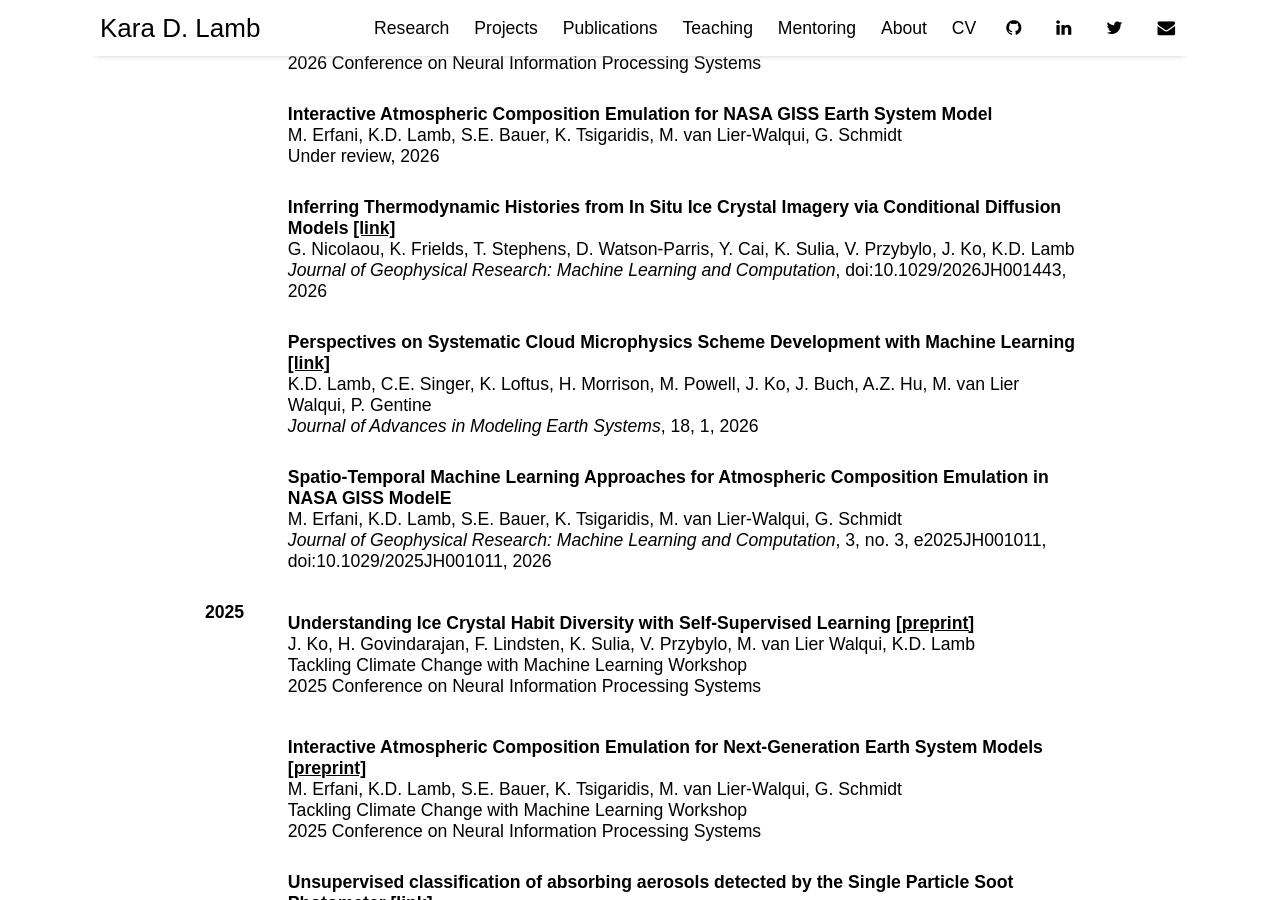
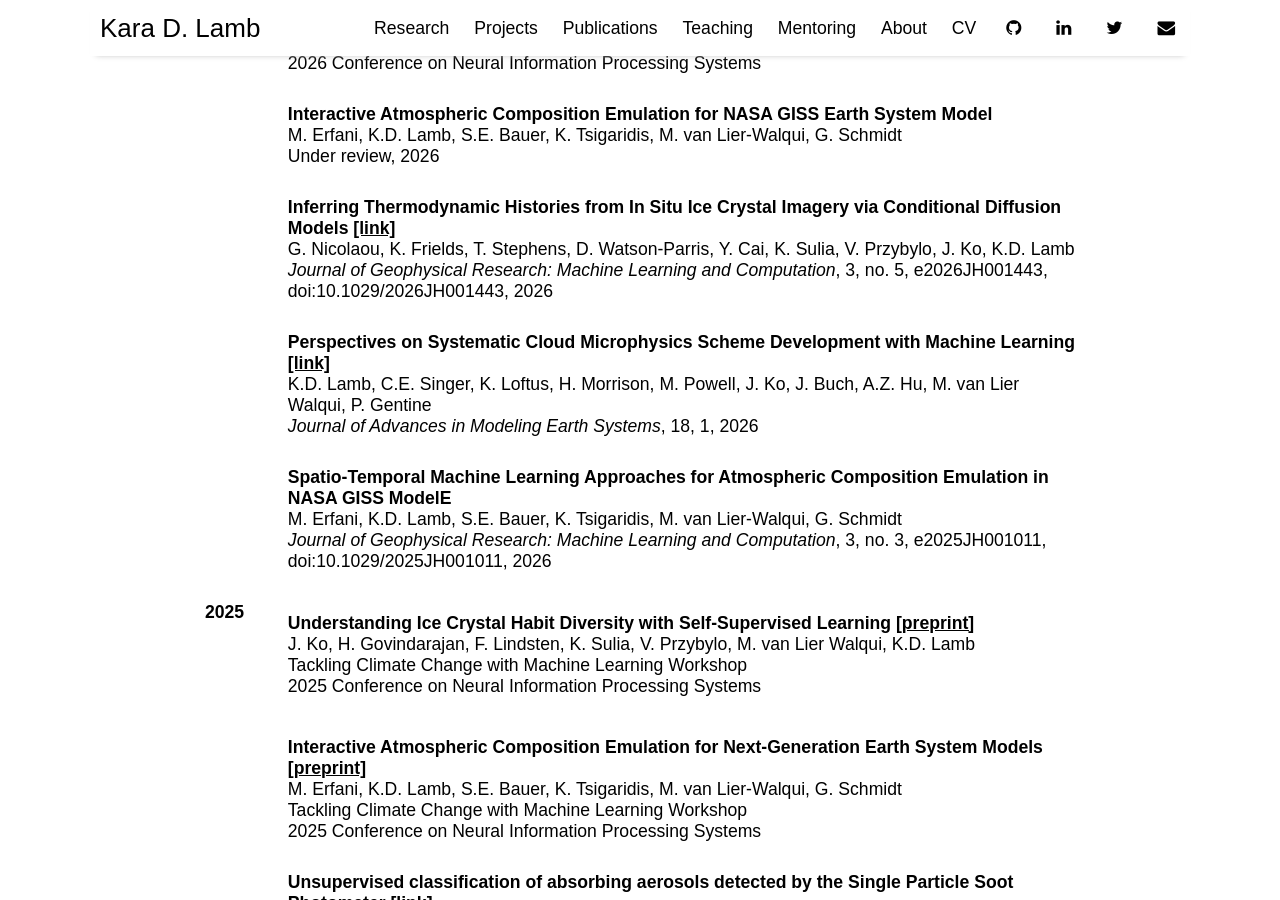
Before and after one commit to kdlamb/kdlamb.github.io, a Jekyll site: the page built from pages/publications.md, in a window 1280 px wide and 900 px high, scrolled down 629 px. Built offline with Jekyll 4.4.1, drawn with Linux system fonts in a browser that asks for light colours; nearby versions of some CDN libraries.

Commit message:
Add volume/issue for Nicolaou et al.
Co-Authored-By: Claude Opus 5.5 (1M context) <noreply@anthropic.com>

```diff
--- a/pages/publications.md
+++ b/pages/publications.md
@@ -44,7 +44,7 @@ Under review, 2026<br></td>
 <td></td>
 <td><strong>Inferring Thermodynamic Histories from In Situ Ice Crystal Imagery via Conditional Diffusion Models <a href="https://agupubs.onlinelibrary.wiley.com/doi/10.1029/2026JH001443">[link]</a></strong><br>
 G. Nicolaou, K. Frields, T. Stephens, D. Watson-Parris, Y. Cai, K. Sulia, V. Przybylo, J. Ko, K.D. Lamb<br>
-<em>Journal of Geophysical Research: Machine Learning and Computation</em>, doi:10.1029/2026JH001443, 2026<br></td>
+<em>Journal of Geophysical Research: Machine Learning and Computation</em>, 3, no. 5, e2026JH001443, doi:10.1029/2026JH001443, 2026<br></td>
 </tr>
 
  <tr>
```
